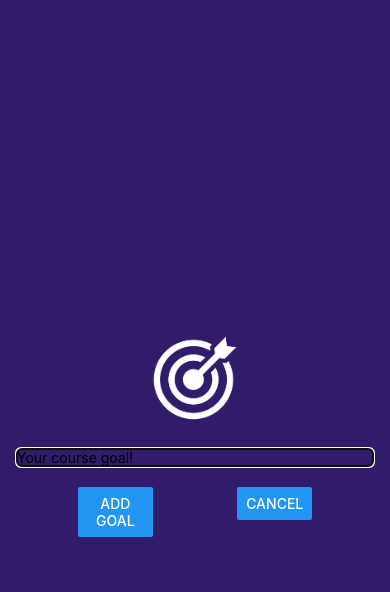
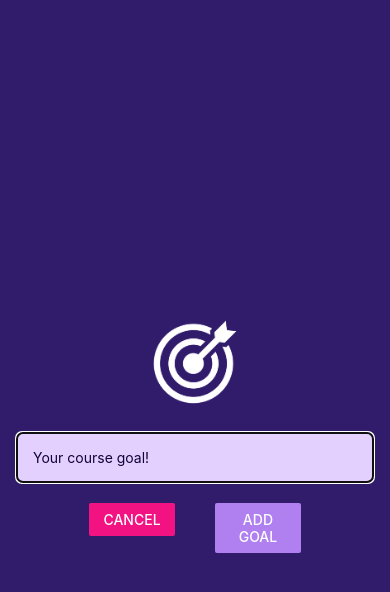
Before and after one commit to alexrodrigues/RNGoalsApp, a React Native app: screen / in a window 390 px wide. Both pictures are taken after a click on the button "ADD NEW GOAL". Shown: the top 592 px of the page. Built offline with nearby package versions, Linux system fonts and the light colour scheme.

Commit message:
Update App.js and GoalInput styles, change button titles, and set background color in app.json for improved UI

```diff
--- a/App.js
+++ b/App.js
@@ -37,10 +37,10 @@ export default function App() {
 
   return (
     <View style={styles.container}>
-      <StatusBar style="auto" />,
+      <StatusBar style="light" />,
       <Button
         title="Add New Goal"
-        color="#5e0acc"
+        color="#b180f0"
         onPress={startAddGoalHandler}
       />
       <GoalInput
@@ -72,7 +72,6 @@ export default function App() {
 const styles = StyleSheet.create({
   container: {
     flex: 1,
-    backgroundColor: "#fff",
     paddingTop: 50,
     paddingHorizontal: 16,
     alignItems: "center",
--- a/app.json
+++ b/app.json
@@ -6,6 +6,7 @@
     "orientation": "portrait",
     "icon": "./assets/icon.png",
     "userInterfaceStyle": "light",
+    "backgroundColor": "#1e085a",
     "newArchEnabled": true,
     "splash": {
       "image": "./assets/splash-icon.png",
--- a/components/GoalInput.js
+++ b/components/GoalInput.js
@@ -35,10 +35,10 @@ function GoalInput(props) {
         ></TextInput>
         <View style={styles.buttonContainer}>
           <View style={styles.button}>
-            <Button title="Add Goal" onPress={addGoalHandler} />
+            <Button title="Cancel" onPress={props.onCancel} color="#f31282" />
           </View>
           <View style={styles.button}>
-            <Button title="Cancel" onPress={props.onCancel} />
+            <Button title="Add Goal" onPress={addGoalHandler} color="#b180f0" />
           </View>
         </View>
       </View>
@@ -56,12 +56,15 @@ const styles = StyleSheet.create({
   },
   textInput: {
     borderWidth: 1,
-    borderColor: "#ccc",
-    borderRadius: 5,
+    borderColor: "#e4d0ff",
+    backgroundColor: "#e4d0ff",
+    color: "#120438",
+    borderRadius: 6,
     width: "100%",
     marginLeft: 10,
     marginBottom: 10,
     marginRight: 10,
+    padding: 16,
   },
   button: {
     width: "30%",
@@ -70,8 +73,9 @@ const styles = StyleSheet.create({
   buttonContainer: {
     marginTop: 10,
     flexDirection: "row",
-    justifyContent: "space-between",
-    width: "70%",
+    gap: 24,
+    justifyContent: "center",
+    width: "80%",
   },
   image: {
     width: 100,
```
